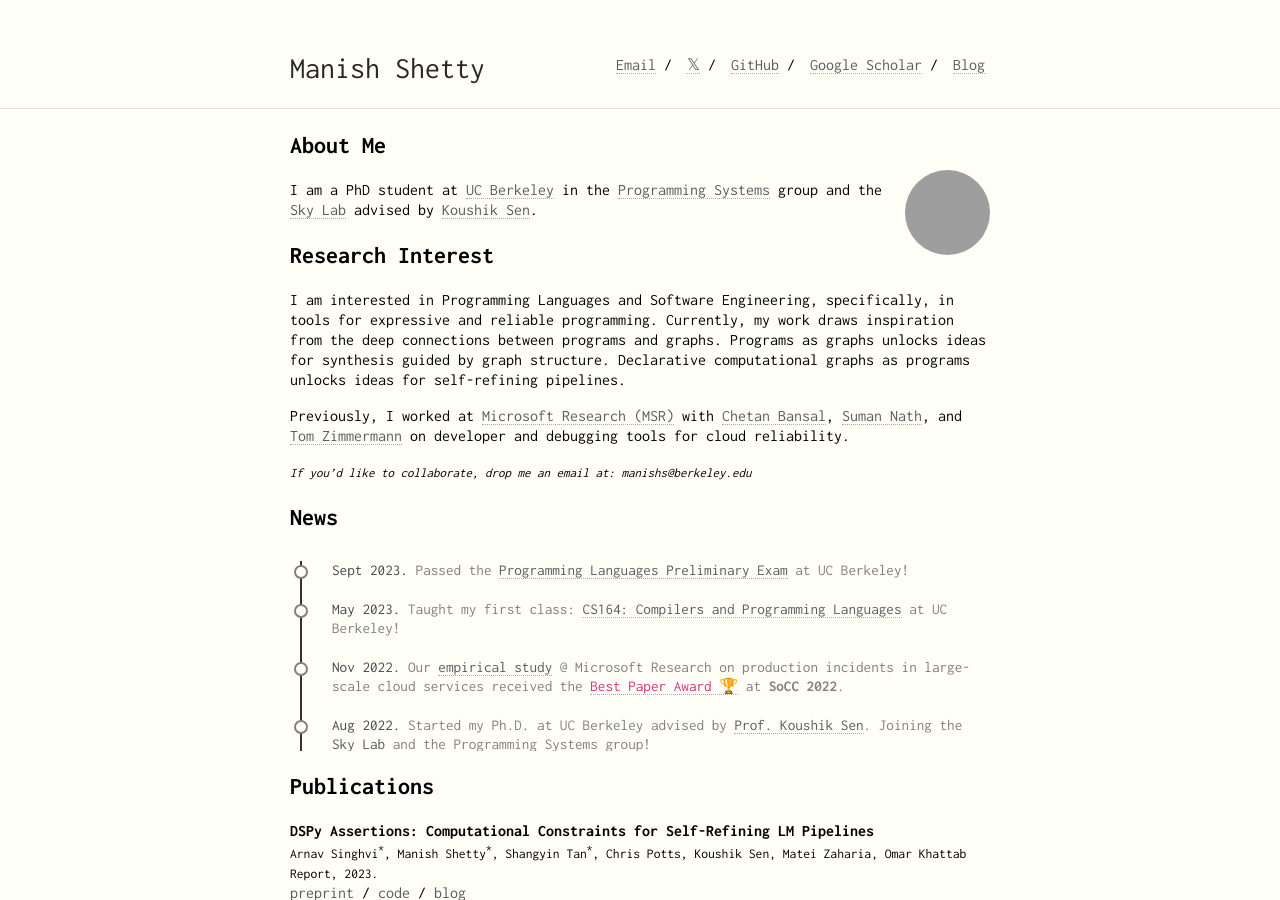
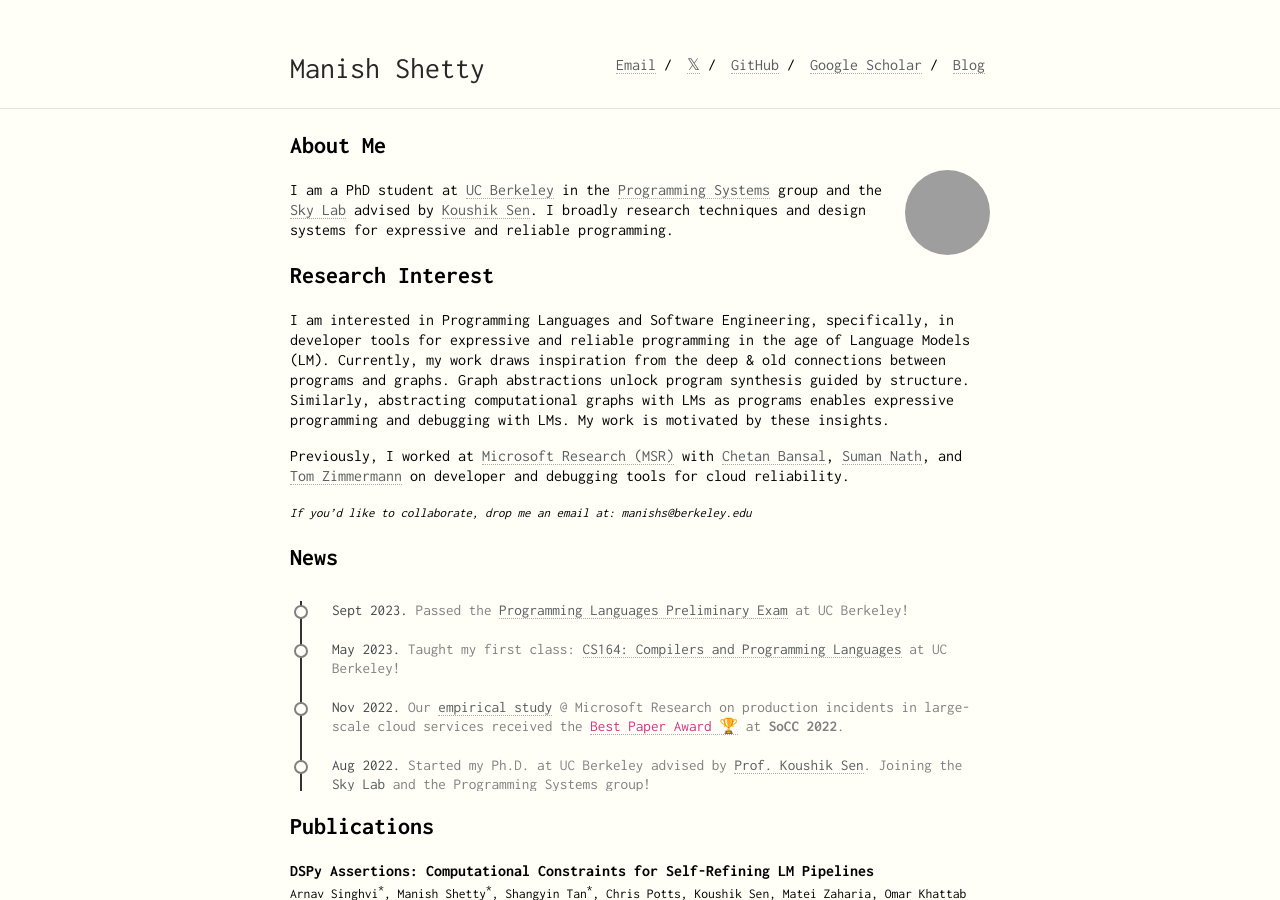
Before and after one commit to manishshettym/manishshettym.github.io, a Jekyll site: the page built from index.md, in a window 1280 px wide and 900 px high. Built offline with Jekyll 4.4.1, drawn with Linux system fonts in a browser that asks for light colours; grey boxes are pictures that could not be loaded.

Commit message:
desc update

```diff
--- a/index.md
+++ b/index.md
@@ -5,14 +5,13 @@ layout: default
 ## About Me
 
 <img class="profile-picture" src="./images/dpForAll.png">
-I am a PhD student at <a href="https://www.berkeley.edu/">UC Berkeley</a> in the <a href="https://ps.berkeley.edu/">Programming Systems</a> group and the <a href="https://sky.cs.berkeley.edu/">Sky Lab</a> advised by <a href="https://people.eecs.berkeley.edu/~ksen">Koushik Sen</a>.
+I am a PhD student at <a href="https://www.berkeley.edu/">UC Berkeley</a> in the <a href="https://ps.berkeley.edu/">Programming Systems</a> group and the <a href="https://sky.cs.berkeley.edu/">Sky Lab</a> advised by <a href="https://people.eecs.berkeley.edu/~ksen">Koushik Sen</a>. I broadly research techniques and design systems for expressive and reliable programming.
 
 
 ## Research Interest
 
-I am interested in Programming Languages and Software Engineering, specifically, in tools
-for expressive and reliable programming. Currently, my work draws inspiration from the
-deep connections between programs and graphs. Programs as graphs unlocks ideas for synthesis guided by graph structure. Declarative computational graphs as programs unlocks ideas for self-refining pipelines.
+I am interested in Programming Languages and Software Engineering, specifically, in developer tools
+for expressive and reliable programming in the age of Language Models (LM). Currently, my work draws inspiration from the deep & old connections between programs and graphs. Graph abstractions unlock program synthesis guided by structure. Similarly, abstracting computational graphs with LMs as programs enables expressive programming and debugging with LMs. My work is motivated by these insights.
 
 Previously, I worked at <a href="https://www.microsoft.com/en-us/research/">Microsoft Research (MSR)</a>
 with
```
